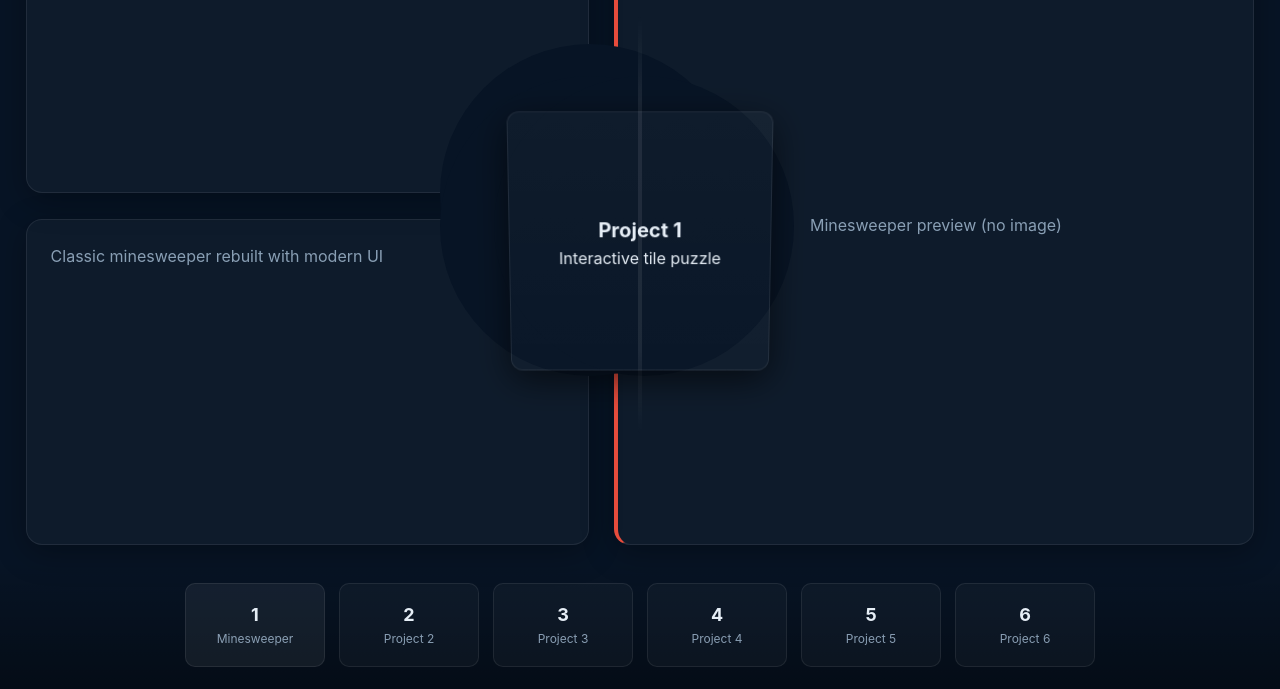
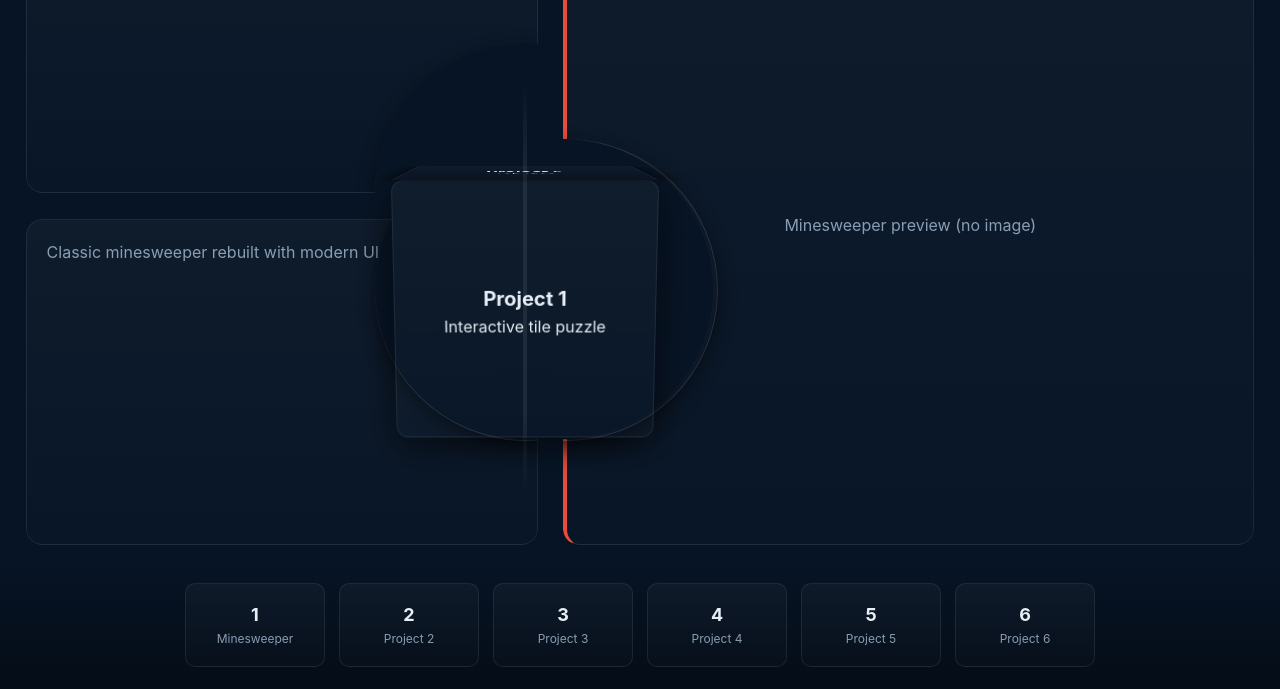
Before and after one commit to JackFShields/JackFShields.github.io, a plain HTML site: page docs/index.html in a window 1280 px wide. Shown: the part 111-800 px from the top of the page. Drawn offline with Linux system fonts and the light colour scheme.

Commit message:
Update index.html

```diff
--- a/docs/index.html
+++ b/docs/index.html
@@ -3,182 +3,230 @@
 <head>
 <meta charset="utf-8" />
 <meta name="viewport" content="width=device-width,initial-scale=1" />
-<title>Portfolio — Cube with Panel Bites</title>
+<title>Portfolio — Cube with Smooth Panel Bite</title>
 <style>
   :root{
-    --bg:#071425;
-    --panel:rgba(255,255,255,0.03);
-    --border:rgba(255,255,255,0.08);
-    --text:#e6eef6;
-    --muted:rgba(190,215,240,0.7);
-    --gap:2vw;
-    --cube-size:260px;
-    --bite-radius:150px;
+    --bg: #071425;
+    --panel: rgba(255,255,255,0.03);
+    --panel-grad: linear-gradient(180deg, rgba(255,255,255,0.035), rgba(255,255,255,0.01));
+    --border: rgba(255,255,255,0.08);
+    --text: #e6eef6;
+    --muted: rgba(190,215,240,0.7);
+    --gap: 2vw;
+
+    --cube-size: 260px;   /* visual cube size */
+    --bite-radius: 150px; /* radius of the circular bite (px) */
   }
 
-  *{box-sizing:border-box;margin:0;padding:0}
-  html,body{height:100%;background:var(--bg);color:var(--text);font-family:Inter,system-ui,-apple-system,Segoe UI,Roboto,Arial}
-  .container{width:100vw;height:100vh;position:relative;overflow:hidden}
+  * { box-sizing: border-box; margin: 0; padding: 0; }
+  html,body { height:100%; background:var(--bg); color:var(--text); font-family:Inter,system-ui,-apple-system,Segoe UI,Roboto,Arial; -webkit-font-smoothing:antialiased; -moz-osx-font-smoothing:grayscale; }
 
-  /* Left column: title + description stacked, aligned with image */
+  /* full-viewport layout matching your proportions */
+  .container { width:100vw; height:100vh; position:relative; overflow:hidden; }
+
+  /* Panels share visual treatment; they will be masked when a bite is active.
+     We use CSS mask / -webkit-mask with a radial-gradient to punch a hole.
+     The pseudo-element ::before draws the curved border + inner shadow at the bite edge
+     so the cutout matches panel border, gradient and shadow.
+  */
+  .panel {
+    position:absolute;
+    background:var(--panel-grad);
+    border:1px solid var(--border);
+    border-radius:16px;
+    padding:20px;
+    box-shadow: 0 8px 32px rgba(0,0,0,0.32);
+    overflow:visible; /* allow pseudo-element to draw edge outside */
+    -webkit-mask-composite: xor; /* allow modern browsers to invert mask properly */
+    mask-composite: exclude;
+  }
+
+  /* mask uses CSS variables --bite-x/--bite-y in px and --bite-radius in px.
+     When no bite should exist we position the radial far off-screen (negative huge),
+     and set mask to full (no hole).
+  */
+  .panel[data-bite="1"] {
+    /* browser-specific mask */
+    -webkit-mask-image: radial-gradient(circle at var(--bite-x) var(--bite-y), transparent calc(var(--bite-radius) - 0.5px), black calc(var(--bite-radius) + 0.5px));
+    mask-image: radial-gradient(circle at var(--bite-x) var(--bite-y), transparent calc(var(--bite-radius) - 0.5px), black calc(var(--bite-radius) + 0.5px));
+    -webkit-mask-repeat: no-repeat;
+    mask-repeat: no-repeat;
+  }
+  .panel[data-bite="0"] {
+    -webkit-mask-image: none;
+    mask-image: none;
+  }
+
+  /* The curved edge decoration that overlays the bite area so border, gradient and shadow appear continuous.
+     Implemented with ::before (circle matching panel background) and ::after (subtle highlight).
+     It must be placed above the panel content so use z-index.
+  */
+  .panel::before{
+    content: '';
+    position: absolute;
+    left: var(--bite-x, -9999px);
+    top: var(--bite-y, -9999px);
+    transform: translate(-50%, -50%);
+    width: calc(var(--bite-radius) * 2);
+    height: calc(var(--bite-radius) * 2);
+    border-radius: 50%;
+    background: var(--panel-grad);
+    border: 1px solid var(--border);
+    box-shadow:
+      0 8px 32px rgba(0,0,0,0.32) inset, /* inner shading so cut reads like a carved edge */
+      0 6px 18px rgba(0,0,0,0.45);       /* outer shadow for depth */
+    opacity: calc(var(--bite-visible, 0));
+    pointer-events: none;
+    z-index: 6;
+    transition: left .12s linear, top .12s linear, opacity .18s linear;
+  }
+
+  .panel::after {
+    /* thin bright rim at the inner edge (very subtle) */
+    content: '';
+    position: absolute;
+    left: var(--bite-x, -9999px);
+    top: var(--bite-y, -9999px);
+    transform: translate(-50%, -50%);
+    width: calc(var(--bite-radius) * 2 + 2px);
+    height: calc(var(--bite-radius) * 2 + 2px);
+    border-radius:50%;
+    background:transparent;
+    box-shadow: 0 0 0 1px rgba(255,255,255,0.02) inset;
+    opacity: calc(var(--bite-visible, 0) * 0.85);
+    pointer-events:none;
+    z-index:7;
+    transition: left .12s linear, top .12s linear, opacity .18s linear;
+  }
+
+  /* Left column: title + description */
   .title {
-    position:absolute;
     left:2vw;
     top:2vh;
-    width:calc(46vw - var(--gap));
+    width: calc(42vw - var(--gap));
     height:36vh;
-    background:var(--panel);
-    border:1px solid var(--border);
-    border-radius:16px;
-    padding:24px;
-    box-shadow:0 8px 32px rgba(0,0,0,0.3);
-    overflow:visible;
   }
-  .title h1{font-size:32px;margin-bottom:8px}
-  .title p{color:var(--muted)}
+  .title h1 { font-size:32px; margin-bottom:8px; }
+  .title p { color:var(--muted); }
 
   .description {
-    position:absolute;
     left:2vw;
-    top:calc(2vh + 36vh + var(--gap));
-    width:calc(46vw - var(--gap));
-    height:calc(82vh - 36vh - var(--gap) - 2vh);
-    background:var(--panel);
-    border:1px solid var(--border);
-    border-radius:16px;
-    padding:24px;
-    box-shadow:0 8px 32px rgba(0,0,0,0.3);
-    overflow:visible;
+    top: calc(2vh + 36vh + var(--gap));
+    width: calc(42vw - var(--gap));
+    height: calc(82vh - 36vh - var(--gap) - 2vh);
   }
-  .description p{color:var(--muted);line-height:1.5}
+  .description p { color:var(--muted); line-height:1.5; }
 
-  /* Right: image */
+  /* Right image area (slightly larger horizontally as requested) */
   .img {
-    position:absolute;
     right:2vw;
     top:2vh;
-    width:50vw;
+    width:54vw;
     height:80vh;
-    background:var(--panel);
-    border:1px solid var(--border);
-    border-radius:16px;
-    display:flex;
-    align-items:center;
-    justify-content:center;
-    text-align:center;
-    color:var(--muted);
-    box-shadow:0 8px 32px rgba(0,0,0,0.3);
-    overflow:visible;
+    display:flex; align-items:center; justify-content:center; text-align:center; color:var(--muted);
   }
 
-  /* Panels bite pseudo-element (circle) - hidden by default; JS sets vars */
-  .title::after, .description::after, .img::after{
-    content:'';
+  /* Single hidden circular element that visually sits between panels and cube.
+     It's invisible (background==page bg) but we won't render it — we use its center for calculations.
+     We do not show a visible circle.
+  */
+  .footprint {
     position:absolute;
-    width:calc(var(--bite-radius) * 2);
-    height:calc(var(--bite-radius) * 2);
-    left:var(--bite-x,-9999px);
-    top:var(--bite-y,-9999px);
-    transform:translate(-50%,-50%);
-    border-radius:50%;
-    background:var(--bg);
+    left: calc(42vw - var(--gap)/2);
+    top: 50%;
+    width: calc(var(--bite-radius) * 2);
+    height: calc(var(--bite-radius) * 2);
+    transform: translate(-50%, -50%);
     pointer-events:none;
-    opacity:var(--bite-visible,0);
-    transition:left .12s linear, top .12s linear, opacity .18s linear;
-    z-index:5;
+    opacity:0; /* keep invisible */
   }
 
-  /* Center cube */
-  .cube-container{
+  /* Cube container centered exactly in the small gap between left column and image */
+  .cube-container {
     position:absolute;
-    left:50%;
-    top:42%;
-    transform:translate(-50%,-50%);
-    z-index:6;
-    pointer-events:none;
+    left: calc(42vw - var(--gap)/2);
+    top: 50%;
+    transform: translate(-50%, -50%);
+    width: var(--cube-size);
+    height: var(--cube-size);
+    z-index: 8;
+    pointer-events: none; /* the scene will opt-in for pointer events */
   }
+
   .scene{
-    width:var(--cube-size);
-    height:var(--cube-size);
-    perspective:1000px;
-    pointer-events:auto;
-    user-select:none;
-    touch-action:none;
-    position:relative;
+    width:100%; height:100%; perspective:1000px; pointer-events:auto; user-select:none; touch-action:none; position:relative;
   }
-  .rod{
-    position:absolute;
-    left:50%;top:50%;
-    width:4px;height:420px;
-    transform:translate(-50%,-50%);
-    background:linear-gradient(180deg, transparent, rgba(255,255,255,0.08) 20%, rgba(255,255,255,0.08) 80%, transparent);
-    pointer-events:none; z-index:4;
+  .rod{ position:absolute; left:50%; top:50%; width:4px; height:420px; transform:translate(-50%,-50%); background:linear-gradient(to bottom, transparent, rgba(255,255,255,0.08) 20%, rgba(255,255,255,0.08) 80%, transparent); pointer-events:none; z-index:1; }
+  .cube{
+    width:100%; height:100%; position:relative; transform-style:preserve-3d; transform: translateZ(-120px) rotateX(-10deg) rotateY(0deg); transition: transform .08s linear; z-index:2;
   }
-  .cube{
-    width:100%;height:100%;position:relative;transform-style:preserve-3d;
-    transform:translateZ(-120px) rotateX(-8deg) rotateY(0deg);transition:transform .08s linear;
-    z-index:7;
+
+  /* cube faces (6 faces) */
+  .face{
+    position:absolute; left:0; top:0; width:100%; height:100%;
+    border-radius:12px; background: linear-gradient(180deg, rgba(255,255,255,0.035), rgba(255,255,255,0.01));
+    border:1px solid var(--border); display:flex; align-items:center; justify-content:center; flex-direction:column;
+    backface-visibility:hidden; box-shadow: 0 10px 36px rgba(0,0,0,0.6); cursor:pointer;
   }
-  .face{
-    position:absolute;left:0;top:0;width:100%;height:100%;
-    border-radius:12px;background:linear-gradient(180deg, rgba(255,255,255,0.03), rgba(255,255,255,0.01));
-    border:1px solid var(--border);display:flex;flex-direction:column;align-items:center;justify-content:center;
-    backface-visibility:hidden;box-shadow:0 10px 36px rgba(0,0,0,0.6);cursor:pointer;
+  .face h3{ font-size:20px; margin:0 0 6px 0; }
+  .front  { transform: rotateY(  0deg) translateZ(calc(var(--cube-size) / 2)); }
+  .right  { transform: rotateY( 90deg) translateZ(calc(var(--cube-size) / 2)); }
+  .back   { transform: rotateY(180deg) translateZ(calc(var(--cube-size) / 2)); }
+  .left   { transform: rotateY(270deg) translateZ(calc(var(--cube-size) / 2)); }
+  .top    { transform: rotateX( 90deg) translateZ(calc(var(--cube-size) / 2)); }
+  .bottom { transform: rotateX(-90deg) translateZ(calc(var(--cube-size) / 2)); }
+
+  /* Projects row that wraps */
+  .projects {
+    position:absolute; left:0; right:0; bottom:0; min-height:16vh; padding:2vh 2vw; display:flex; gap:14px; flex-wrap:wrap; align-items:center; justify-content:center; background: linear-gradient(to top, rgba(0,0,0,0.4), transparent);
+    z-index:9;
   }
-  .face h3{margin:0 0 6px 0;font-size:20px}
-  .front{transform:rotateY(0deg) translateZ(calc(var(--cube-size)/2))}
-  .right{transform:rotateY(90deg) translateZ(calc(var(--cube-size)/2))}
-  .back{transform:rotateY(180deg) translateZ(calc(var(--cube-size)/2))}
-  .left{transform:rotateY(-90deg) translateZ(calc(var(--cube-size)/2))}
+  .project-btn { width:140px; height:84px; background:var(--panel-grad); border:1px solid var(--border); border-radius:10px; display:flex; flex-direction:column; align-items:center; justify-content:center; cursor:pointer; transition:transform .18s, box-shadow .18s; }
+  .project-btn:hover{ transform:translateY(-6px); box-shadow:0 12px 30px rgba(0,0,0,0.45); }
+  .project-btn strong{ font-size:18px; margin-bottom:6px; }
+  .project-btn span{ font-size:12px; color:var(--muted); }
 
-  /* Projects row (wrapping) */
-  .projects{
-    position:absolute;left:0;right:0;bottom:0;
-    min-height:16vh;padding:2vh 2vw;display:flex;flex-wrap:wrap;gap:14px;align-items:center;justify-content:center;
-    background:linear-gradient(to top, rgba(0,0,0,0.4), transparent);
-    z-index:8;
-  }
-  .project-btn{
-    width:140px;height:84px;background:var(--panel);border:1px solid var(--border);border-radius:10px;
-    display:flex;flex-direction:column;align-items:center;justify-content:center;cursor:pointer;font-size:18px;
-    transition:transform .18s,box-shadow .18s;
-  }
-  .project-btn:hover{transform:translateY(-6px);box-shadow:0 12px 30px rgba(0,0,0,0.45)}
-  .project-btn:first-child{background:rgba(255,255,255,0.06)}
-
-  /* small helpers */
+  /* responsive adjustments */
   @media (max-width:980px){
-    :root{--cube-size:220px;--bite-radius:120px}
-    .title,.description{width:calc(100% - 4vw);left:2vw;top:auto}
-    .title{top:2vh;height:20vh}
-    .description{top:calc(2vh + 20vh + var(--gap));height:26vh}
-    .img{position:relative;left:2vw;right:2vw;top:auto;width:calc(100% - 4vw);height:32vh;margin-top:calc(2vh + 20vh + 26vh + var(--gap))}
-    .cube-container{position:relative;left:50%;top:0;transform:translate(-50%,0);margin-top:12px}
-    .projects{position:relative}
+    :root{ --cube-size:220px; --bite-radius:120px; }
+    .title, .description { left:2vw; width: calc(100% - 4vw); }
+    .title{ top:2vh; height:22vh }
+    .description{ top:calc(2vh + 22vh + var(--gap)); height:28vh }
+    .img { left:2vw; right:2vw; top: calc(2vh + 22vh + 28vh + calc(var(--gap)*2)); width: calc(100% - 4vw); height: 32vh; }
+    .cube-container { left:50%; top:calc(2vh + 22vh + (28vh/2)); transform:translate(-50%,-50%); }
+    .footprint { left:50%; top:calc(2vh + 22vh + (28vh/2)); transform:translate(-50%,-50%); }
   }
 </style>
 </head>
 <body>
   <div class="container">
-    <div class="title" id="titlePanel">
+    <div class="panel title" id="titlePanel" data-bite="0">
       <h1 id="projTitle">Minesweeper</h1>
       <p id="projSubtitle">Interactive tile-based puzzle</p>
     </div>
 
-    <div class="description" id="descPanel">
-      <p id="projDesc">Classic minesweeper rebuilt with modern UI. Click or drag the cube; title/description/image update to the most-visible face. The cube will carve a circular bite into these panels when overlapping.</p>
+    <div class="panel description" id="descPanel" data-bite="0">
+      <p id="projDesc">Classic minesweeper rebuilt with modern UI. Click or drag the cube; title/description/image update to the most-visible face. The cube will carve a smooth circular bite into these panels when overlapping.</p>
     </div>
 
-    <div class="img" id="imagePanel">Minesweeper preview (no image)</div>
+    <div class="panel img" id="imagePanel" data-bite="0">
+      Minesweeper preview (no image)
+    </div>
 
-    <div class="cube-container">
+    <!-- invisible footprint used for placement & calculations (not visible) -->
+    <div class="footprint" id="footprint" aria-hidden="true"></div>
+
+    <!-- cube sits exactly centered at the footprint -->
+    <div class="cube-container" id="cubeContainer">
       <div class="scene" id="scene" aria-label="3D cube scene">
         <div class="rod" aria-hidden="true"></div>
-        <div class="cube" id="cube" role="application">
+        <div class="cube" id="cube" role="application" aria-label="rotating cube">
           <div class="face front" data-slot="front"><h3>Project 1</h3><p>Interactive tile puzzle</p></div>
           <div class="face right" data-slot="right"><h3>Project 2</h3><p>Utility tool</p></div>
           <div class="face back" data-slot="back"><h3>Project 3</h3><p>Algorithmic art</p></div>
           <div class="face left" data-slot="left"><h3>Project 4</h3><p>UX experiments</p></div>
+          <div class="face top" data-slot="top"><h3>Project 5</h3><p>Top face</p></div>
+          <div class="face bottom" data-slot="bottom"><h3>Project 6</h3><p>Bottom face</p></div>
         </div>
       </div>
     </div>
@@ -187,35 +235,82 @@
   </div>
 
 <script>
-/* Data */
+/* Projects data */
 const projects = [
-  {title:'Minesweeper', subtitle:'Interactive tile-based puzzle', desc:'Classic minesweeper rebuilt with modern UI', url:'#', color:'#e74c3c'},
-  {title:'Project 2', subtitle:'Utility tool', desc:'Small utility demo', url:'#', color:'#27ae60'},
-  {title:'Project 3', subtitle:'Algorithmic art', desc:'Generative visuals', url:'#', color:'#9b59b6'},
-  {title:'Project 4', subtitle:'UX experiments', desc:'Micro interactions', url:'#', color:'#1abc9c'},
-  {title:'Project 5', subtitle:'Extra', desc:'Extra project', url:'#', color:'#f39c12'},
-  {title:'Project 6', subtitle:'Extra 2', desc:'Extra project 2', url:'#', color:'#34495e'}
+  { title:'Minesweeper', subtitle:'Interactive tile-based puzzle', desc:'Classic minesweeper rebuilt with modern UI', url:'#', color:'#e74c3c' },
+  { title:'Project 2', subtitle:'Utility tool', desc:'Small utility demo', url:'#', color:'#27ae60' },
+  { title:'Project 3', subtitle:'Algorithmic art', desc:'Generative visuals', url:'#', color:'#9b59b6' },
+  { title:'Project 4', subtitle:'UX experiments', desc:'Micro interactions', url:'#', color:'#1abc9c' },
+  { title:'Project 5', subtitle:'Extra', desc:'Extra project', url:'#', color:'#f39c12' },
+  { title:'Project 6', subtitle:'Extra 2', desc:'Extra project 2', url:'#', color:'#34495e' }
 ];
 
-/* Build projects bar (wrapping) */
+/* DOM refs */
+const scene = document.getElementById('scene');
+const cube = document.getElementById('cube');
+const footprint = document.getElementById('footprint');
+const cubeContainer = document.getElementById('cubeContainer');
+const titlePanel = document.getElementById('titlePanel');
+const descPanel = document.getElementById('descPanel');
+const imagePanel = document.getElementById('imagePanel');
 const projectsBar = document.getElementById('projectsBar');
+
+/* build bottom projects (wrap-capable) */
 function renderProjects(){
   projectsBar.innerHTML = '';
   projects.forEach((p,i)=>{
-    const el = document.createElement('div');
-    el.className = 'project-btn';
-    el.innerHTML = `<strong>${i+1}</strong><div style="font-size:12px;color:var(--muted);margin-top:6px">${p.title}</div>`;
-    el.addEventListener('click', ()=> centerCubeOnProject(i));
-    projectsBar.appendChild(el);
+    const btn = document.createElement('div');
+    btn.className = 'project-btn';
+    btn.innerHTML = `<strong>${i+1}</strong><span>${p.title}</span>`;
+    btn.addEventListener('click', ()=> centerCubeOnProject(i));
+    projectsBar.appendChild(btn);
   });
 }
 renderProjects();
 
-/* Cube rotation state (drag to rotate) */
-const scene = document.getElementById('scene');
-const cube = document.getElementById('cube');
-let rotY = 0, isDown=false, startX=0, startRot=0, startT=0, angVel=0;
-const SENS = 0.35, CLICK_MOVE_THRESHOLD=6, CLICK_TIME_THRESHOLD=300;
+/* position footprint & cube container precisely */
+function positionFootprint(){
+  // footprint is positioned by CSS to the intended gap; get its center
+  const fpRect = footprint.getBoundingClientRect();
+  return { x: fpRect.left + fpRect.width/2, y: fpRect.top + fpRect.height/2, r: Math.min(fpRect.width, fpRect.height)/2 };
+}
+
+/* Bite calculation for a panel element */
+function updatePanelBite(panelEl){
+  const rect = panelEl.getBoundingClientRect();
+  const fp = positionFootprint();
+  // closest point on rect to footprint center
+  const cx = Math.max(rect.left, Math.min(fp.x, rect.right));
+  const cy = Math.max(rect.top, Math.min(fp.y, rect.bottom));
+  const dx = cx - fp.x, dy = cy - fp.y;
+  const dist = Math.hypot(dx,dy);
+  const margin = 6;
+  if(dist < fp.r + margin){
+    // local coordinates relative to panel
+    const localX = Math.round(cx - rect.left);
+    const localY = Math.round(cy - rect.top);
+    panelEl.style.setProperty('--bite-x', `${localX}px`);
+    panelEl.style.setProperty('--bite-y', `${localY}px`);
+    panelEl.style.setProperty('--bite-radius', `${fp.r}px`);
+    panelEl.style.setProperty('--bite-visible', '1');
+    panelEl.setAttribute('data-bite','1');
+  } else {
+    panelEl.style.setProperty('--bite-visible','0');
+    panelEl.setAttribute('data-bite','0');
+    panelEl.style.setProperty('--bite-x','-9999px');
+    panelEl.style.setProperty('--bite-y','-9999px');
+  }
+}
+function updateAllBites(){
+  updatePanelBite(titlePanel);
+  updatePanelBite(descPanel);
+  updatePanelBite(imagePanel);
+}
+
+/* Cube rotation: pointer drag, inertia, angle-based face visibility */
+let rotY = 0;
+let isDown = false, startX = 0, startRot = 0, startT = 0, angVel = 0;
+const SENS = 0.35, CLICK_MOVE_THRESHOLD = 6, CLICK_TIME_THRESHOLD = 300;
 
 scene.addEventListener('pointerdown', e=>{
   isDown = true; startX = e.clientX; startRot = rotY; startT = performance.now(); angVel = 0;
@@ -223,7 +318,8 @@ scene.addEventListener('pointerdown', e=>{
 });
 scene.addEventListener('pointermove', e=>{
   if(!isDown) return;
-  const dx = e.clientX - startX; const target = startRot + dx * SENS;
+  const dx = e.clientX - startX;
+  const target = startRot + dx * SENS;
   angVel = target - rotY; rotY = target; applyRotation();
 });
 scene.addEventListener('pointerup', e=>{
@@ -234,31 +330,29 @@ scene.addEventListener('pointerup', e=>{
   if(isClick){
     const el = document.elementFromPoint(e.clientX, e.clientY);
     const face = el && el.closest && el.closest('.face');
-    if(face){ openFaceProject(face); }
+    if(face) openFaceProject(face);
   }
 });
 
-/* Apply rotation transform and update UI */
 function applyRotation(){
-  cube.style.transform = `translateZ(-120px) rotateX(-8deg) rotateY(${rotY}deg)`;
+  cube.style.transform = `translateZ(-120px) rotateX(-10deg) rotateY(${rotY}deg)`;
   updateMostVisibleFace();
-  updatePanelBites();
+  updateAllBites();
 }
 
-/* Visibility heuristic: choose most visible horizontal face (angle-based) */
+/* pick most-visible horizontal face by angle heuristic */
 function updateMostVisibleFace(){
-  // slotAngles mapping front=0, right=-90, back=180, left=90
   const rad = rotY * Math.PI / 180;
-  const slotAngles = [0, -Math.PI/2, Math.PI, Math.PI/2];
+  const slotAngles = [0, -Math.PI/2, Math.PI, Math.PI/2]; // front, right, back, left
   const scores = slotAngles.map(sa=>{
     const diff = normalizeAngleRad(-rad - sa);
     return Math.max(0, Math.cos(diff));
   });
   let best = -1, bestIdx = 0;
   scores.forEach((s,i)=>{ if(s>best){ best=s; bestIdx=i }});
-  const slotNames = ['front','right','back','left'];
-  const projectIndex = bestIdx % projects.length;
-  const p = projects[projectIndex];
+  const slotToIndex = [0,1,2,3]; // simple mapping front->proj0, right->proj1...
+  const projIndex = slotToIndex[bestIdx] % projects.length;
+  const p = projects[projIndex];
   if(p){
     document.getElementById('projTitle').textContent = p.title;
     document.getElementById('projSubtitle').textContent = p.subtitle;
@@ -267,52 +361,16 @@ function updateMostVisibleFace(){
     document.getElementById('imagePanel').style.borderLeft = `4px solid ${p.color}`;
   }
 }
+
 function normalizeAngleRad(a){
-  const two = Math.PI*2; let v = (a + Math.PI) % two; if(v < 0) v += two; return v - Math.PI;
+  const two = Math.PI * 2; let v = (a + Math.PI) % two; if(v < 0) v += two; return v - Math.PI;
 }
 
-/* Panel bite calculation:
-   Compute cube footprint center (scene center) in page coords and footprint radius.
-   For each panel, find closest point on panel rect to footprint center; if inside radius + margin, set CSS vars to place bite pseudo-element.
-*/
-const titlePanel = document.getElementById('titlePanel');
-const descPanel = document.getElementById('descPanel');
-const imagePanel = document.getElementById('imagePanel');
-
-function getFootprint(){
-  const rect = scene.getBoundingClientRect();
-  return { x: rect.left + rect.width/2, y: rect.top + rect.height/2, radius: (parseFloat(getComputedStyle(document.documentElement).getPropertyValue('--bite-radius')) || 150) };
-}
-
-function updatePanelBite(panelEl){
-  const rect = panelEl.getBoundingClientRect();
-  const fp = getFootprint();
-  const closestX = Math.max(rect.left, Math.min(fp.x, rect.right));
-  const closestY = Math.max(rect.top, Math.min(fp.y, rect.bottom));
-  const dx = closestX - fp.x, dy = closestY - fp.y;
-  const dist = Math.hypot(dx,dy);
-  const margin = 6;
-  if(dist < fp.radius + margin){
-    const localX = Math.round(closestX - rect.left);
-    const localY = Math.round(closestY - rect.top);
-    panelEl.style.setProperty('--bite-x', `${localX}px`);
-    panelEl.style.setProperty('--bite-y', `${localY}px`);
-    panelEl.style.setProperty('--bite-visible', '1');
-  } else {
-    panelEl.style.setProperty('--bite-visible', '0');
-    panelEl.style.setProperty('--bite-x', `-9999px`);
-    panelEl.style.setProperty('--bite-y', `-9999px`);
-  }
-}
-function updatePanelBites(){
-  updatePanelBite(titlePanel); updatePanelBite(descPanel); updatePanelBite(imagePanel);
-}
-
-/* Center cube on project (simple mapping: projIdx % 4 => slot) */
+/* center cube so project index sits at front slot (projIdx % 4 => slot) */
 function centerCubeOnProject(projIdx){
-  const slot = projIdx % 4; // 0 front,1 right,2 back,3 left
-  const desiredRel = -slot * 90;
-  animateRotationTo(rotY + desiredRel, 420);
+  const slot = projIdx % 4;
+  const targetRel = -slot * 90;
+  animateRotationTo(rotY + targetRel, 420);
 }
 function animateRotationTo(targetDeg, duration=420){
   const start = performance.now(), from = rotY;
@@ -326,16 +384,16 @@ function animateRotationTo(targetDeg, duration=420){
   requestAnimationFrame(step);
 }
 
-/* Click handler for face -> open mapped project */
+/* open project mapped to face */
 function openFaceProject(faceEl){
+  const mapping = { front:0, right:1, back:2, left:3, top:4, bottom:5 };
   const slot = faceEl.dataset.slot;
-  const mapping = {front:0,right:1,back:2,left:3};
   const idx = mapping[slot] % projects.length;
   const p = projects[idx];
   if(p && p.url) window.open(p.url,'_blank');
 }
 
-/* Inertia loop */
+/* inertia loop */
 let last = performance.now();
 function loop(now){
   const dt = (now - last)/1000; last = now;
@@ -348,18 +406,18 @@ function loop(now){
 }
 requestAnimationFrame(loop);
 
-/* Recompute on resize/load */
-window.addEventListener('resize', ()=>{ updatePanelBites(); applyRotation(); });
-window.addEventListener('load', ()=>{ updatePanelBites(); applyRotation(); setTimeout(()=>{ updatePanelBites() },120) });
+/* recompute bite positions on resize/load */
+window.addEventListener('resize', ()=>{ updateAllBites(); applyRotation(); });
+window.addEventListener('load', ()=>{ /* small delay to allow layout */ setTimeout(()=>{ updateAllBites(); applyRotation(); }, 80); });
 
-/* Face click binding (open project) */
+/* bind face clicks */
 Array.from(document.querySelectorAll('.face')).forEach(f=>{
   f.addEventListener('click', ()=> openFaceProject(f));
 });
 
-/* Initial render */
+/* initial apply */
 applyRotation();
-updatePanelBites();
+updateAllBites();
 </script>
 </body>
 </html>
```
